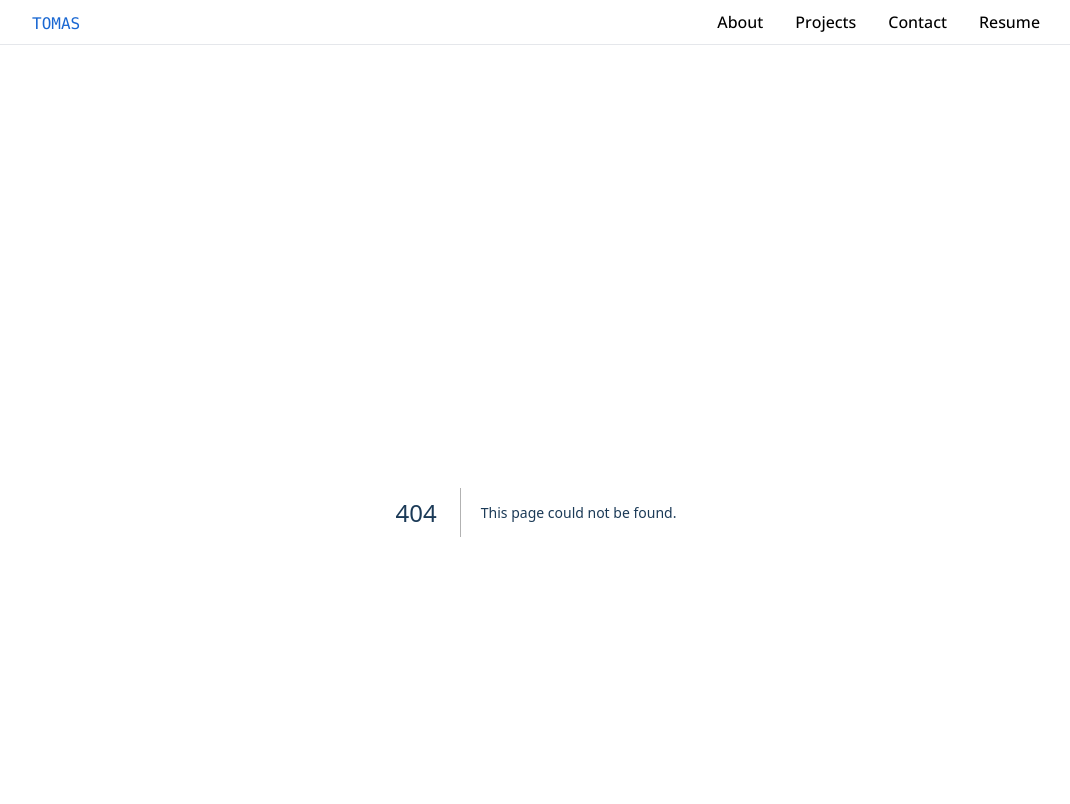
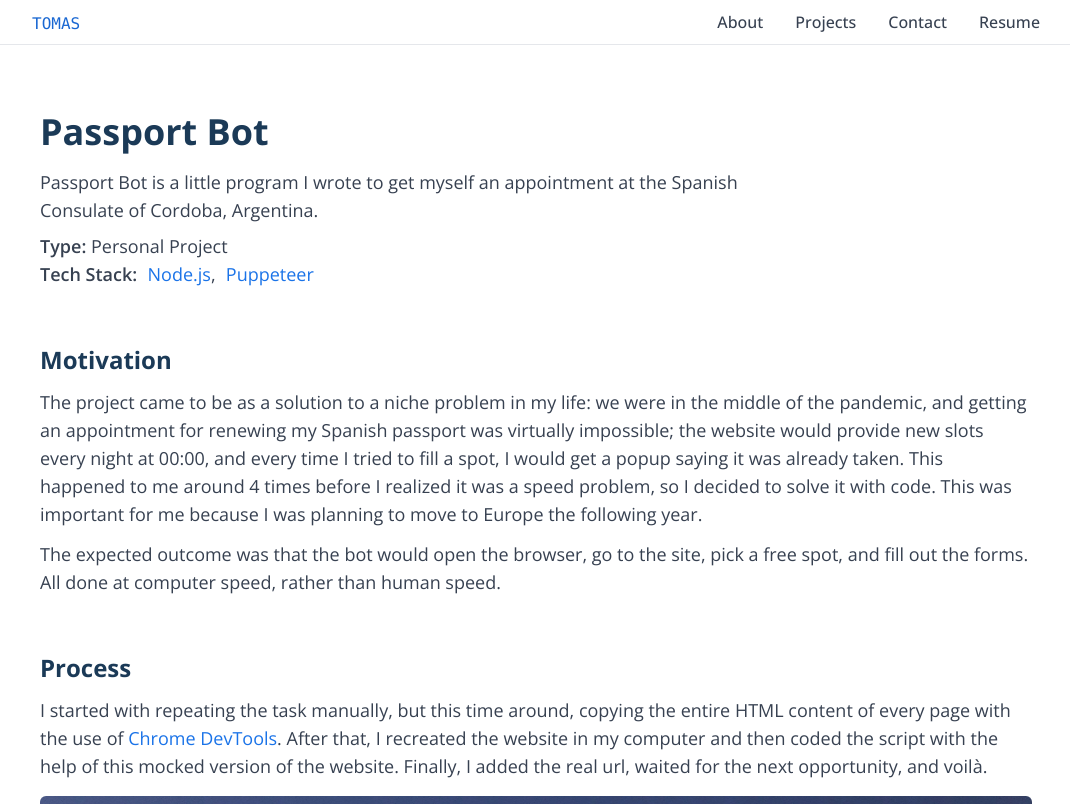
Before and after one commit to tomascarignano98/personal-site, a Next.js app: page /projects/passport-bot in a window 1280 px wide. Before the commit this address had no page. Shown: the top 804 px of the page, without its empty margins (104-1174 px from the left). Built offline with nearby package versions, Linux system fonts and the light colour scheme.

Commit message:
feat: add PassportBotPage

```diff
--- /dev/null
+++ b/src/components/ExternalLink.tsx
@@ -0,0 +1,20 @@
+type ComponentProps = React.AnchorHTMLAttributes<HTMLAnchorElement> & {
+  href: string;
+};
+
+export default function ExternalLink({
+  href,
+  className,
+  children
+}: ComponentProps) {
+  return (
+    <a
+      href={href}
+      target="_blank"
+      rel="noopener noreferrer"
+      className={className}
+    >
+      {children}
+    </a>
+  );
+}
--- /dev/null
+++ b/src/components/TechStackList.tsx
@@ -0,0 +1,32 @@
+import { clsxm } from '@/lib/clsxm';
+import { TechStack } from '@/lib/types';
+
+import ExternalLink from './ExternalLink';
+
+interface ComponentProps {
+  techStack: TechStack;
+}
+
+export default function TechStackList({ techStack }: ComponentProps) {
+  return (
+    <div className="flex">
+      <p className="min-w-fit font-semibold">Tech Stack:</p>
+      <ul className="flex flex-wrap">
+        {techStack.map((tech, i) => {
+          const isLastItem = i === techStack.length - 1;
+          return (
+            <li
+              key={tech.href + i}
+              className={clsxm(
+                'pl-[1ch]',
+                !isLastItem && "after:content-[',']"
+              )}
+            >
+              <ExternalLink href={tech.href}>{tech.title}</ExternalLink>
+            </li>
+          );
+        })}
+      </ul>
+    </div>
+  );
+}
--- /dev/null
+++ b/src/lib/types.ts
@@ -0,0 +1,4 @@
+export type TechStack = Array<{
+  title: string;
+  href: string;
+}>;
--- /dev/null
+++ b/src/pages/projects/passport-bot.tsx
@@ -0,0 +1,79 @@
+import Image from 'next/image';
+
+import ExternalLink from '@/components/ExternalLink';
+import SEO from '@/components/SEO';
+import TechStackList from '@/components/TechStackList';
+
+export default function PassportBotPage() {
+  return (
+    <>
+      <SEO title="Projects | Passport Bot" />
+
+      <h1 className="mb-4 sm:text-4xl">Passport Bot</h1>
+      <p className="mb-2 max-w-[70ch]">
+        Passport Bot is a little program I wrote to get myself an appointment at
+        the Spanish Consulate of Cordoba, Argentina.
+      </p>
+      <p>
+        <span className="font-semibold">Type:</span> Personal Project
+      </p>
+      <TechStackList techStack={techStack} />
+
+      <section aria-labelledby="motivation" className="mt-14">
+        <h2 id="motivation" className="mb-3 text-2xl">
+          Motivation
+        </h2>
+        <p className="mb-3">
+          The project came to be as a solution to a niche problem in my life: we
+          were in the middle of the pandemic, and getting an appointment for
+          renewing my Spanish passport was virtually impossible; the website
+          would provide new slots every night at 00:00, and every time I tried
+          to fill a spot, I would get a popup saying it was already taken. This
+          happened to me around 4 times before I realized it was a speed
+          problem, so I decided to solve it with code. This was important for me
+          because I was planning to move to Europe the following year.
+        </p>
+        <p>
+          The expected outcome was that the bot would open the browser, go to
+          the site, pick a free spot, and fill out the forms. All done at
+          computer speed, rather than human speed.
+        </p>
+      </section>
+
+      <section aria-labelledby="process" className="mt-14">
+        <h2 id="process" className="mb-3 text-2xl">
+          Process
+        </h2>
+
+        <p className="mb-4">
+          I started with repeating the task manually, but this time around,
+          copying the entire HTML content of every page with the use of{' '}
+          <ChromeDevToolsLink />. After that, I recreated the website in my
+          computer and then coded the script with the help of this mocked
+          version of the website. Finally, I added the real url, waited for the
+          next opportunity, and voilà.
+        </p>
+        <Image
+          src="/passport-bot-1000.jpg"
+          width={1000}
+          height={750}
+          className="rounded-md"
+          alt="final outcome of the operation"
+        />
+      </section>
+    </>
+  );
+}
+
+const techStack = [
+  { title: 'Node.js', href: 'https://nodejs.org/en/about/' },
+  { title: 'Puppeteer', href: 'https://pptr.dev/' }
+];
+
+function ChromeDevToolsLink() {
+  return (
+    <ExternalLink href="https://developer.chrome.com/docs/devtools/">
+      Chrome DevTools
+    </ExternalLink>
+  );
+}
```
Also changed, not shown: public/passport-bot-1000.jpg (added).
